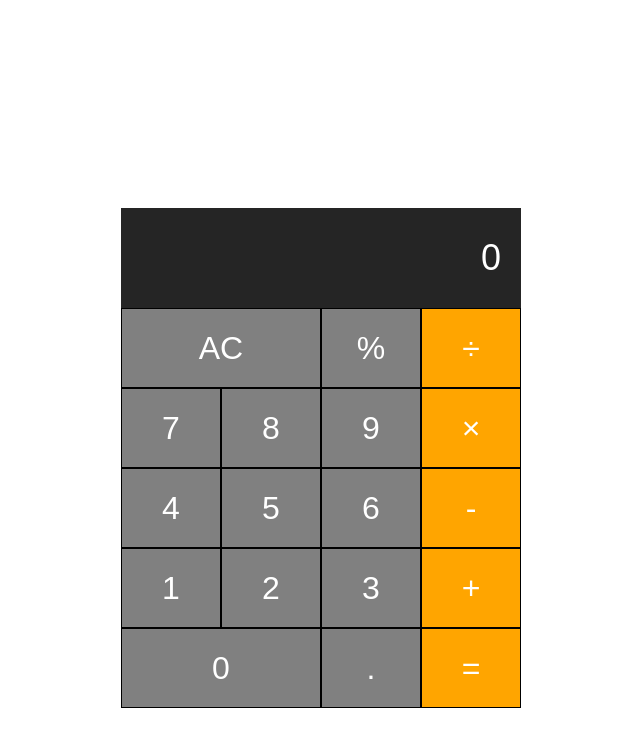
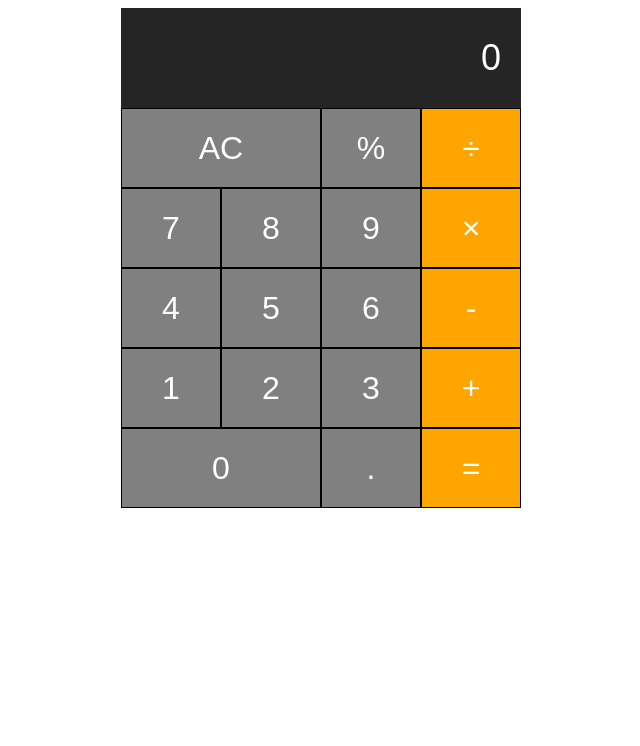
Before and after one commit to mhmd-iqbal/calculator-app, a plain HTML site: page index.html in a window 1280 px wide. Shown: the whole page, without its empty margins (319-959 px from the left). Drawn offline with Linux system fonts and the light colour scheme.

Commit message:
change padding .calculator to 200 auto, add .gitignore file

```diff
--- a/stylesheet.css
+++ b/stylesheet.css
@@ -1,7 +1,7 @@
 .calculator {
   text-align: center;
   margin: 0 auto;
-  padding-top: 200px;
+  padding: 200px auto;
   width: 400px;
 }
 
```
Also changed, not shown: 1 other file.
